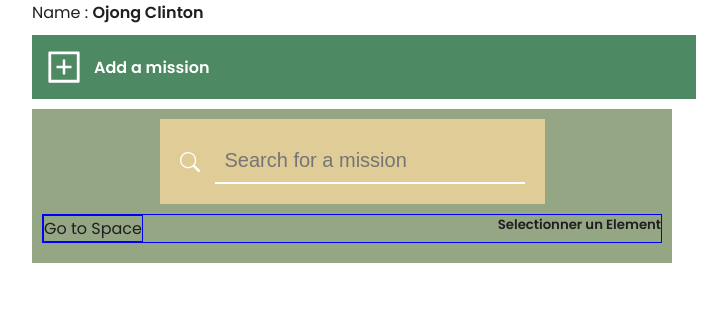
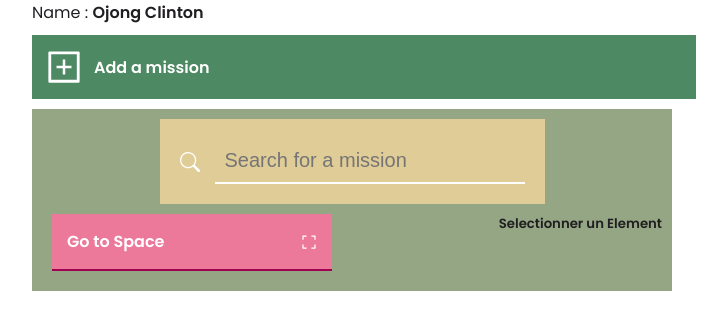
Before and after one commit to CamaireTech/ReactTS-Training, a React (Create React App) app: page / in a window 1280 px wide. Shown: the top 330 px of the page, without its empty margins (288-1015 px from the left). Built offline with nearby package versions, Linux system fonts and the light colour scheme.

Commit message:
styling and refactoring code

```diff
--- a/src/Components/SIngleMission/SingleDetailedMission.tsx
+++ b/src/Components/SIngleMission/SingleDetailedMission.tsx
@@ -5,19 +5,19 @@ export const SingleDetailedMission = ({mission}:{mission:IMissionInterface | nul
 
     if(mission){
         content =
+            <div className="detailedMissionContainer">
+            <p> <b>Name:</b> {mission.name}</p>
             <div>
-            <p>Name : {mission.name}</p>
-            <div>
-            <p>Description</p>
+            <p><b>Description</b></p>
                 <p>{mission.description}</p>
             </div>
-            <p>Launch Date ; {mission.launchDate}</p>
+            <p><b>Launch Date :</b> {mission.launchDate}</p>
 
             <div>
-                <p>Members</p>
+                <p><b>Members</b></p>
                 {mission.members.map((member,index)=>{
                     return (
-                        <p key={index}>{member}</p>
+                        <p key={index}> - {member}</p>
                     )
                 })}
             </div>
--- a/src/Components/SIngleMission/SingleSummaryMission.tsx
+++ b/src/Components/SIngleMission/SingleSummaryMission.tsx
@@ -1,11 +1,13 @@
 import { IMissionInterface } from "../../types/Mission"
-
+import './singleMission.scss'
+import {AiOutlineExpand} from "react-icons/ai"
 
 // export const MissionProvider:React.FC<{children:React.ReactNode}> = ({ children}) =>{
 export const SingleMission:React.FC<{mission:IMissionInterface}> = ({mission}) =>{
     return(
-        <div>
+        <div className="singleMissionContainer">
             <p>{mission.name}</p>
+            <AiOutlineExpand />
         </div>
     )
 }
--- a/src/Components/SIngleMission/singleMission.scss
+++ b/src/Components/SIngleMission/singleMission.scss
@@ -0,0 +1,32 @@
+div.singleMissionContainer{
+    background-color: #EC799A;
+    min-width: 250px;
+    max-width: 250px;
+    padding: 15px;
+    display: flex;
+    align-items: center;
+    justify-content: space-between;
+    border-bottom: 2px solid #9F0251;
+
+    &:hover{
+        background-color: white;
+        transition: .5s;
+        cursor: pointer;
+         p{
+            color: #EC799A;
+         }
+
+         svg{
+            color: #EC799A;
+         }
+    }
+
+    p{
+        color: white;
+        font-weight: 600;
+    }
+}
+ div.detailedMissionContainer{
+    min-width: 379px;
+    padding: 0px 10px;
+ }
--- a/src/index.scss
+++ b/src/index.scss
@@ -68,10 +68,11 @@ div#missionDisplay{
 div.missionListContainer{
     display: flex;
     justify-content: space-between;
-    border: 1px solid blue;
     margin: 10px 0px;
+    min-width: 250px;
     div.missionList{
-        border: 1px solid blue;
+        padding: 0px 10px;
+        min-width: 280px;
     }
 
     div.selectedMissionDetails{
```
